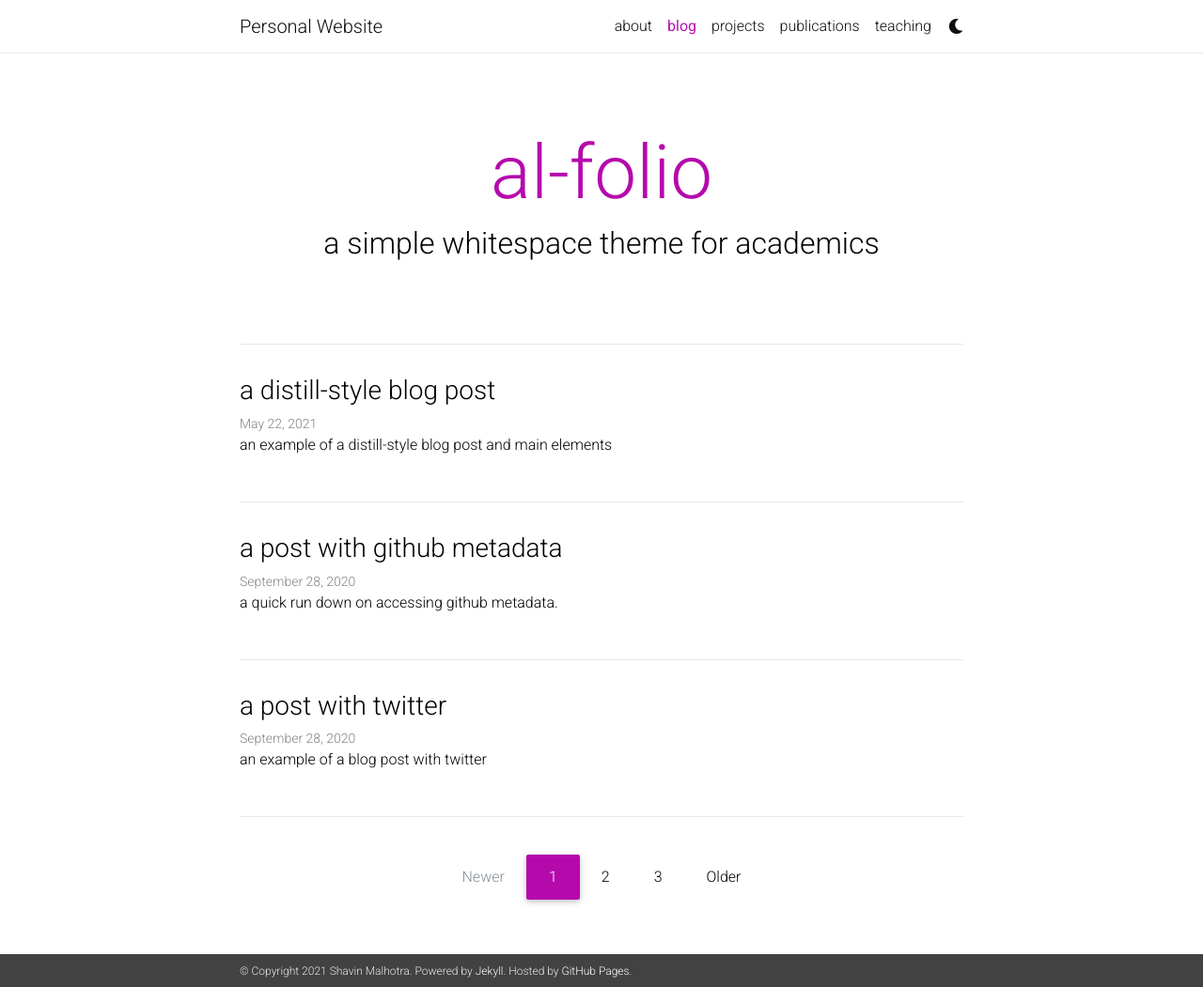
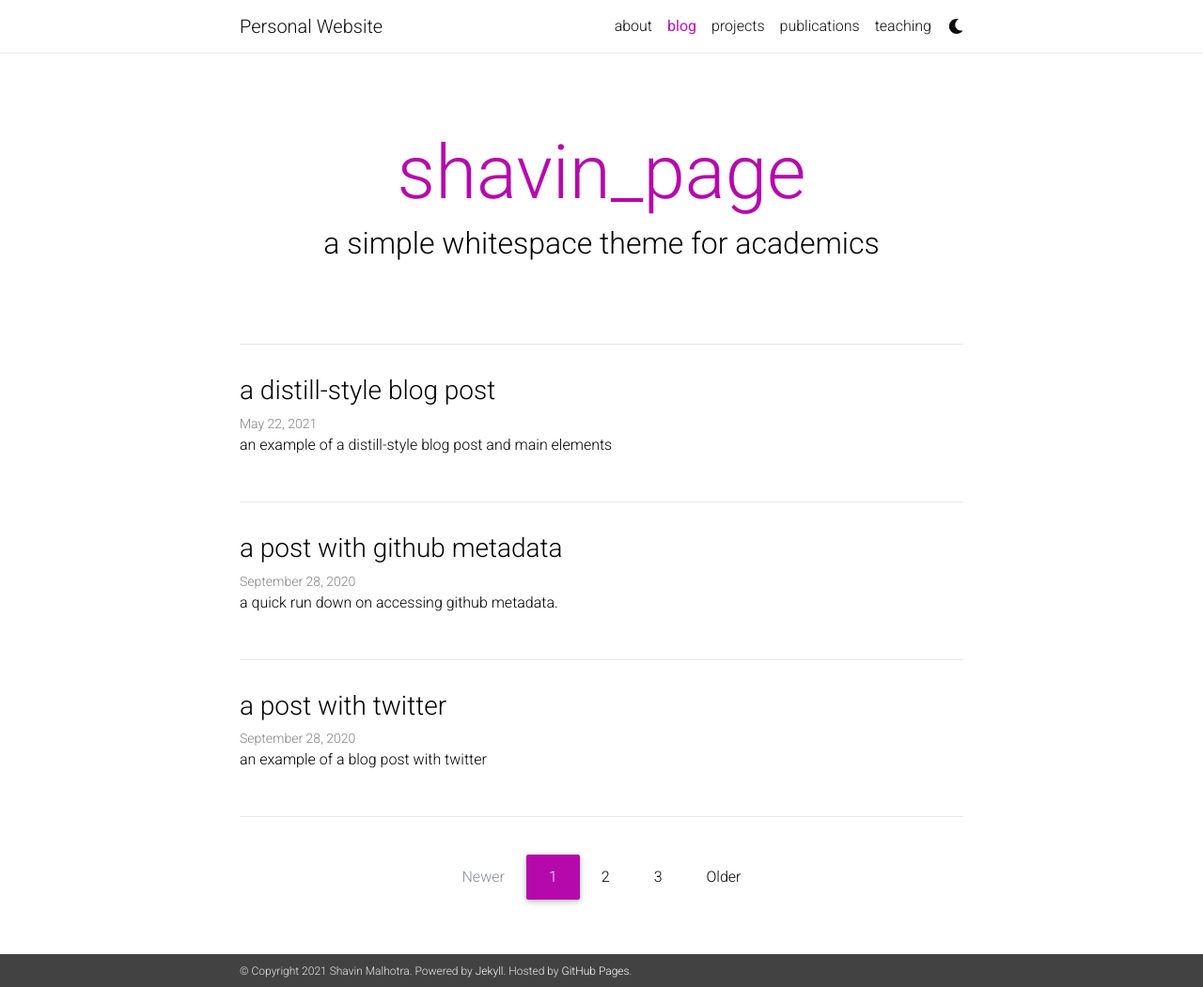
Before and after one commit to Guide-Analytics/shavin_website, a Jekyll site: the page built from blog/index.html, in a window 1280 px wide and 1051 px high. Shown: the whole window at 94% size. Built offline with Jekyll 4.4.1, drawn with Linux system fonts in a browser that asks for light colours; nearby versions of some CDN libraries; the list of posts is cut into pages by our own code; comment, search, counter and statistics services are not loaded; a style sheet for code colours, icons or effects is not loaded.

Commit message:
Update _config.yml

```diff
--- a/_config.yml
+++ b/_config.yml
@@ -74,7 +74,7 @@
 # Blog
 # -----------------------------------------------------------------------------
 
-blog_name: al-folio  # your blog must have a name for it to show up in the nav bar
+blog_name: shavin_page  # your blog must have a name for it to show up in the nav bar
 blog_description: a simple whitespace theme for academics
 permalink: /blog/:year/:title/
 
```
